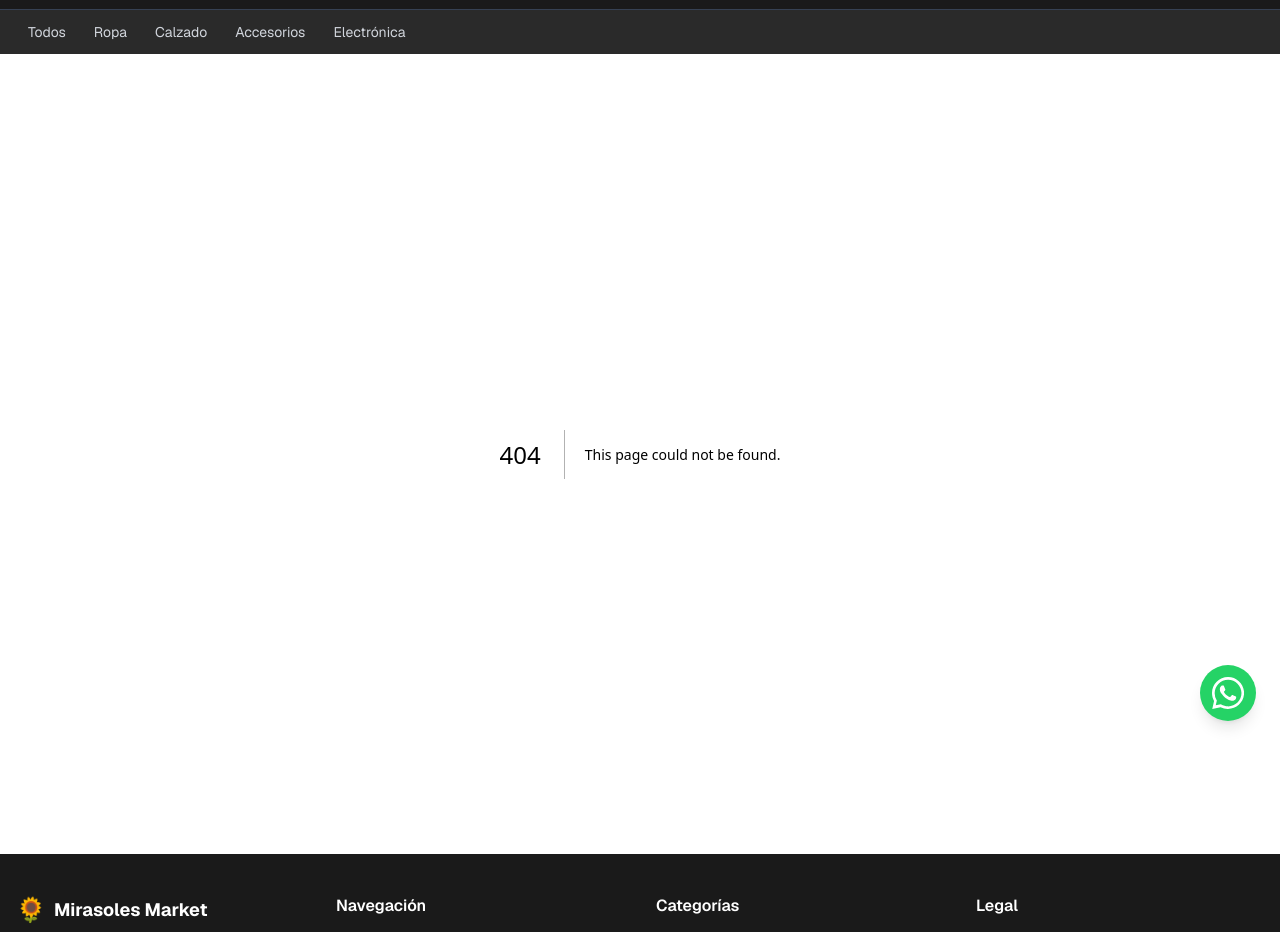
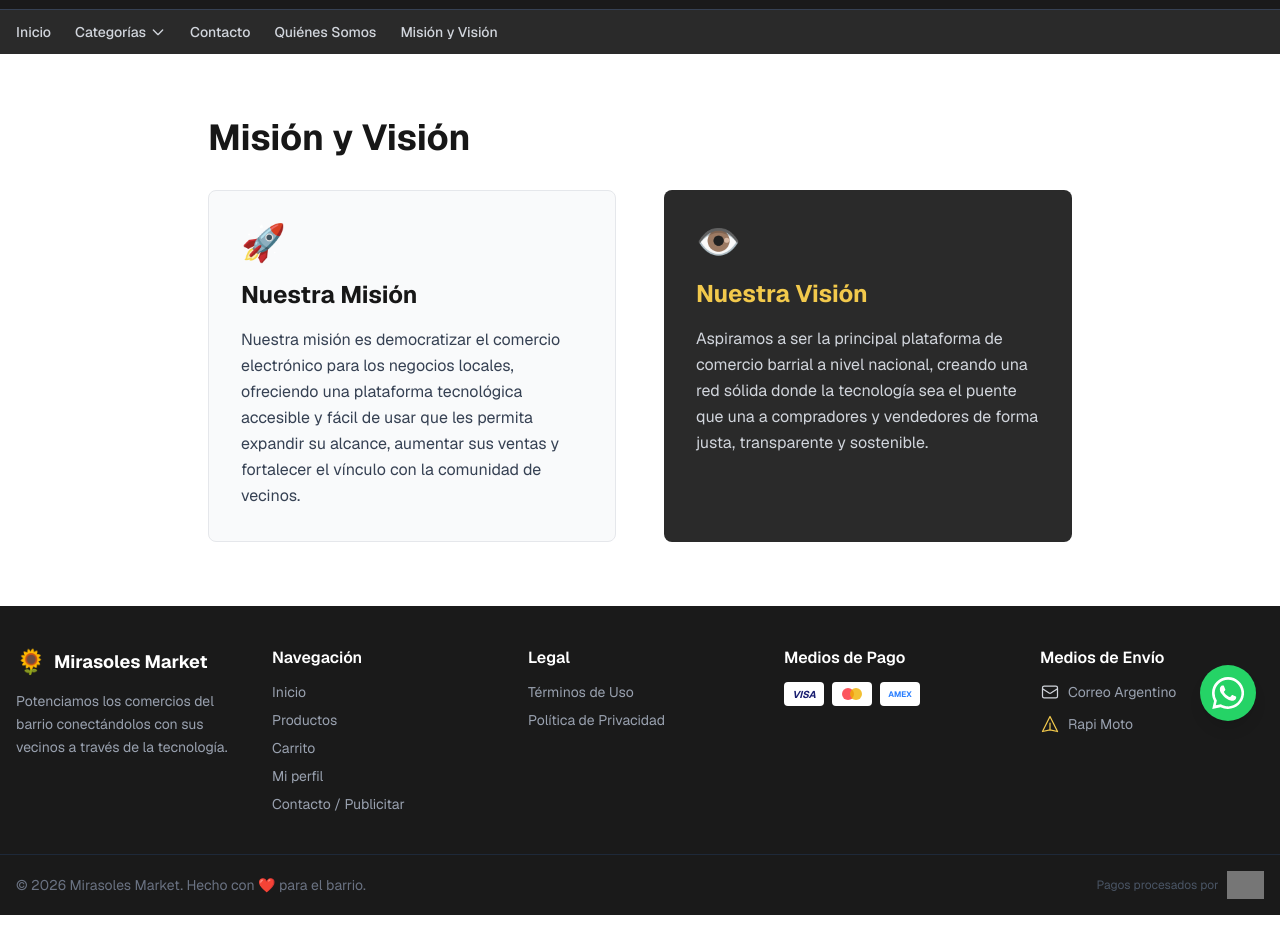
Before and after one commit to JorgeAA78/ecommerce-mirasoles, a Next.js app: page /mision-vision in a window 1280 px wide. Before the commit this address had no page. Shown: the part 55-987 px from the top of the page. Built offline with nearby package versions, Linux system fonts and the light colour scheme; grey boxes are pictures that could not be loaded.

Commit message:
feat: add navigation links and new footer payment/shipping sections

```diff
--- /dev/null
+++ b/app/mision-vision/page.tsx
@@ -0,0 +1,25 @@
+export default function MisionVisionPage() {
+  return (
+    <div className="max-w-4xl mx-auto px-4 py-16 min-h-[60vh]">
+      <h1 className="text-4xl font-bold mb-8">Misión y Visión</h1>
+
+      <div className="grid md:grid-cols-2 gap-12 mt-8">
+        <div className="bg-gray-50 p-8 rounded-lg border border-gray-200">
+          <div className="text-4xl mb-4">🚀</div>
+          <h2 className="text-2xl font-bold mb-4">Nuestra Misión</h2>
+          <p className="text-gray-700 leading-relaxed">
+            Nuestra misión es democratizar el comercio electrónico para los negocios locales, ofreciendo una plataforma tecnológica accesible y fácil de usar que les permita expandir su alcance, aumentar sus ventas y fortalecer el vínculo con la comunidad de vecinos.
+          </p>
+        </div>
+
+        <div className="bg-[#2A2A2A] text-white p-8 rounded-lg">
+          <div className="text-4xl mb-4">👁️</div>
+          <h2 className="text-2xl font-bold mb-4 text-[#F2C94C]">Nuestra Visión</h2>
+          <p className="text-gray-300 leading-relaxed">
+            Aspiramos a ser la principal plataforma de comercio barrial a nivel nacional, creando una red sólida donde la tecnología sea el puente que una a compradores y vendedores de forma justa, transparente y sostenible.
+          </p>
+        </div>
+      </div>
+    </div>
+  );
+}
--- /dev/null
+++ b/app/quienes-somos/page.tsx
@@ -0,0 +1,19 @@
+export default function QuienesSomosPage() {
+  return (
+    <div className="max-w-4xl mx-auto px-4 py-16 min-h-[60vh]">
+      <h1 className="text-4xl font-bold mb-8">Quiénes Somos</h1>
+      <div className="prose prose-lg max-w-none text-gray-700 space-y-6">
+        <p>
+          En <strong>Mirasoles Market</strong>, somos una plataforma dedicada a potenciar los comercios locales y conectar a los vecinos con los mejores productos de su barrio. Nuestro objetivo es brindar un espacio donde la comunidad pueda encontrar lo que necesita de forma rápida, segura y confiable.
+        </p>
+        <p>
+          Nacimos con la idea de digitalizar el comercio barrial, dándole a los emprendedores y negocios establecidos una herramienta tecnológica de primer nivel para mostrar sus productos y facilitar las compras online.
+        </p>
+        <h2 className="text-2xl font-bold mt-8 mb-4">Nuestro Compromiso</h2>
+        <p>
+          Nos comprometemos a mantener un estándar de calidad, asegurando que cada comercio que se suma a nuestra red comparta nuestra visión de atención al cliente y responsabilidad.
+        </p>
+      </div>
+    </div>
+  );
+}
--- a/components/ui/Footer.tsx
+++ b/components/ui/Footer.tsx
@@ -5,7 +5,7 @@ export default function Footer() {
   return (
     <footer className="bg-[#1A1A1A] text-white mt-auto">
       <div className="max-w-7xl mx-auto px-4 py-10">
-        <div className="grid grid-cols-1 md:grid-cols-4 gap-8">
+        <div className="grid grid-cols-1 md:grid-cols-5 gap-8">
           {/* Brand */}
           <div>
             <Link href="/" className="flex items-center gap-2 mb-3">
@@ -39,25 +39,6 @@ export default function Footer() {
             </nav>
           </div>
 
-          {/* Categories */}
-          <div>
-            <h4 className="font-semibold mb-3">Categorías</h4>
-            <nav className="space-y-2 text-sm">
-              <Link href="/search?category=ropa" className="block text-gray-400 hover:text-[#F2C94C] transition-colors">
-                Ropa
-              </Link>
-              <Link href="/search?category=calzado" className="block text-gray-400 hover:text-[#F2C94C] transition-colors">
-                Calzado
-              </Link>
-              <Link href="/search?category=accesorios" className="block text-gray-400 hover:text-[#F2C94C] transition-colors">
-                Accesorios
-              </Link>
-              <Link href="/search?category=electronica" className="block text-gray-400 hover:text-[#F2C94C] transition-colors">
-                Electrónica
-              </Link>
-            </nav>
-          </div>
-
           {/* Legal */}
           <div>
             <h4 className="font-semibold mb-3">Legal</h4>
@@ -69,6 +50,45 @@ export default function Footer() {
                 Política de Privacidad
               </Link>
             </nav>
+          </div>
+
+          {/* Medios de Pago */}
+          <div>
+            <h4 className="font-semibold mb-3">Medios de Pago</h4>
+            <div className="flex flex-wrap gap-2 text-gray-400">
+              {/* Tarjetas Generales SVG */}
+              <div className="flex items-center justify-center bg-white p-1 rounded w-10 h-6" title="Visa">
+                <span className="text-[#1A1F71] font-bold text-[10px] italic">VISA</span>
+              </div>
+              <div className="flex items-center justify-center bg-white p-1 rounded w-10 h-6" title="Mastercard">
+                <div className="flex">
+                  <div className="w-3 h-3 rounded-full bg-red-500 opacity-80"></div>
+                  <div className="w-3 h-3 rounded-full bg-yellow-500 opacity-80 -ml-1"></div>
+                </div>
+              </div>
+              <div className="flex items-center justify-center bg-white p-1 rounded w-10 h-6" title="American Express">
+                <span className="text-blue-500 font-bold text-[8px] leading-none text-center">AMEX</span>
+              </div>
+            </div>
+          </div>
+
+          {/* Medios de Envío */}
+          <div>
+            <h4 className="font-semibold mb-3">Medios de Envío</h4>
+            <div className="flex flex-col gap-3 text-sm text-gray-400">
+              <div className="flex items-center gap-2">
+                <svg className="w-5 h-5 text-gray-300" fill="none" stroke="currentColor" viewBox="0 0 24 24">
+                  <path strokeLinecap="round" strokeLinejoin="round" strokeWidth={1.5} d="M3 8l7.89 5.26a2 2 0 002.22 0L21 8M5 19h14a2 2 0 002-2V7a2 2 0 00-2-2H5a2 2 0 00-2 2v10a2 2 0 002 2z" />
+                </svg>
+                <span>Correo Argentino</span>
+              </div>
+              <div className="flex items-center gap-2">
+                <svg className="w-5 h-5 text-[#F2C94C]" fill="none" stroke="currentColor" viewBox="0 0 24 24">
+                  <path strokeLinecap="round" strokeLinejoin="round" strokeWidth={1.5} d="M12 19l9 2-9-18-9 18 9-2zm0 0v-8" />
+                </svg>
+                <span>Rapi Moto</span>
+              </div>
+            </div>
           </div>
         </div>
       </div>
--- a/components/ui/Header.tsx
+++ b/components/ui/Header.tsx
@@ -143,19 +143,46 @@ export default function Header() {
         </div>
       </div>
 
-      {/* Category Bar */}
+      {/* Navigation Bar */}
       <div className="bg-[#2A2A2A] border-t border-gray-700">
         <div className="max-w-7xl mx-auto px-4">
-          <nav className="flex items-center gap-1 overflow-x-auto py-2 scrollbar-hide">
+          <nav className="flex items-center gap-6 py-3 overflow-x-auto scrollbar-hide text-sm font-medium">
+            <Link href="/" className="text-gray-300 hover:text-[#F2C94C] whitespace-nowrap transition-colors">
+              Inicio
+            </Link>
+
+            {/* Categorías Dropdown */}
+            <div className="relative group cursor-pointer z-50">
+              <span className="text-gray-300 hover:text-[#F2C94C] flex items-center gap-1 transition-colors whitespace-nowrap">
+                Categorías
+                <svg className="w-4 h-4" fill="none" stroke="currentColor" viewBox="0 0 24 24">
+                  <path strokeLinecap="round" strokeLinejoin="round" strokeWidth={2} d="M19 9l-7 7-7-7" />
+                </svg>
+              </span>
+              <div className="absolute top-full left-0 mt-2 w-48 bg-white border border-gray-200 shadow-xl rounded opacity-0 invisible group-hover:opacity-100 group-hover:visible transition-all">
+                <div className="py-2">
                   {CATEGORIES.map((cat) => (
                     <Link
                       key={cat.value}
                       href={cat.value ? `/search?category=${cat.value}` : '/search?q='}
-                className="text-sm text-gray-300 hover:text-[#F2C94C] px-3 py-1 whitespace-nowrap transition-colors"
+                      className="block px-4 py-2 text-black hover:bg-gray-100 transition-colors"
                     >
                       {cat.label}
                     </Link>
                   ))}
+                </div>
+              </div>
+            </div>
+
+            <Link href="/contacto" className="text-gray-300 hover:text-[#F2C94C] whitespace-nowrap transition-colors">
+              Contacto
+            </Link>
+            <Link href="/quienes-somos" className="text-gray-300 hover:text-[#F2C94C] whitespace-nowrap transition-colors">
+              Quiénes Somos
+            </Link>
+            <Link href="/mision-vision" className="text-gray-300 hover:text-[#F2C94C] whitespace-nowrap transition-colors">
+              Misión y Visión
+            </Link>
           </nav>
         </div>
       </div>
```
Lines whose indentation alone changed are shown as unchanged.
